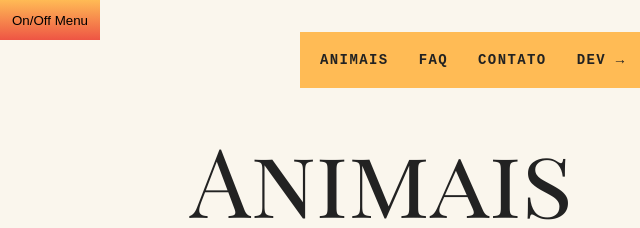
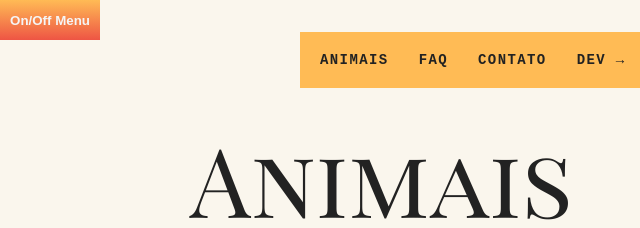
Before and after one commit to CleitonLahm/animais-fantasticos, a plain HTML site: page index.html in a window 1280 px wide. Shown: the top 228 px of the page, 0-640 px from the left. Drawn offline with Linux system fonts and the light colour scheme.

Commit message:
Update style.css

```diff
--- a/css/style.css
+++ b/css/style.css
@@ -217,5 +217,6 @@ margin-left: 30px;
   height: 40px;
   background: linear-gradient(0deg, #e54, #FB5);
   border: none;
-  color: ;
+  color: whitesmoke;
+  font-weight: bold;
 }
```
